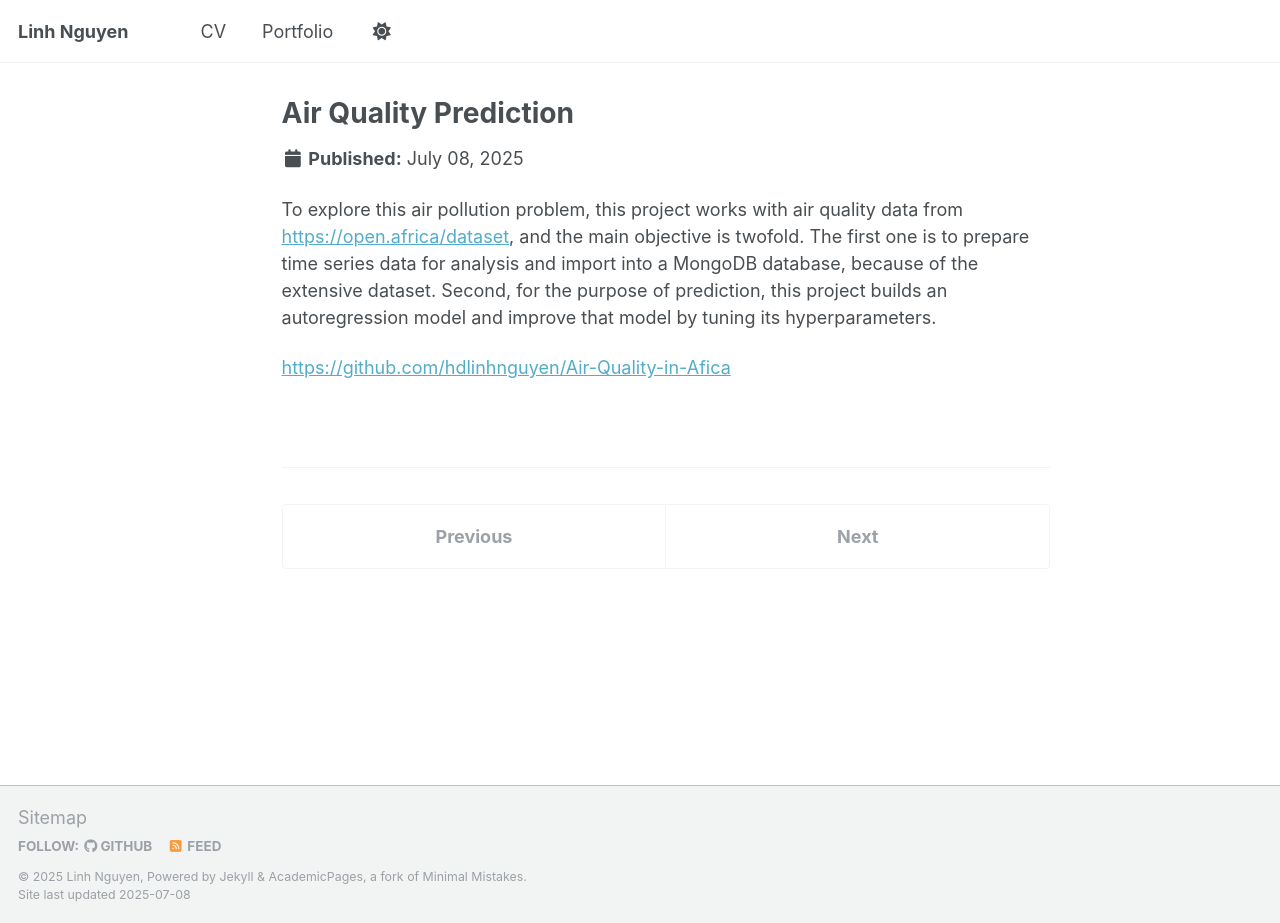
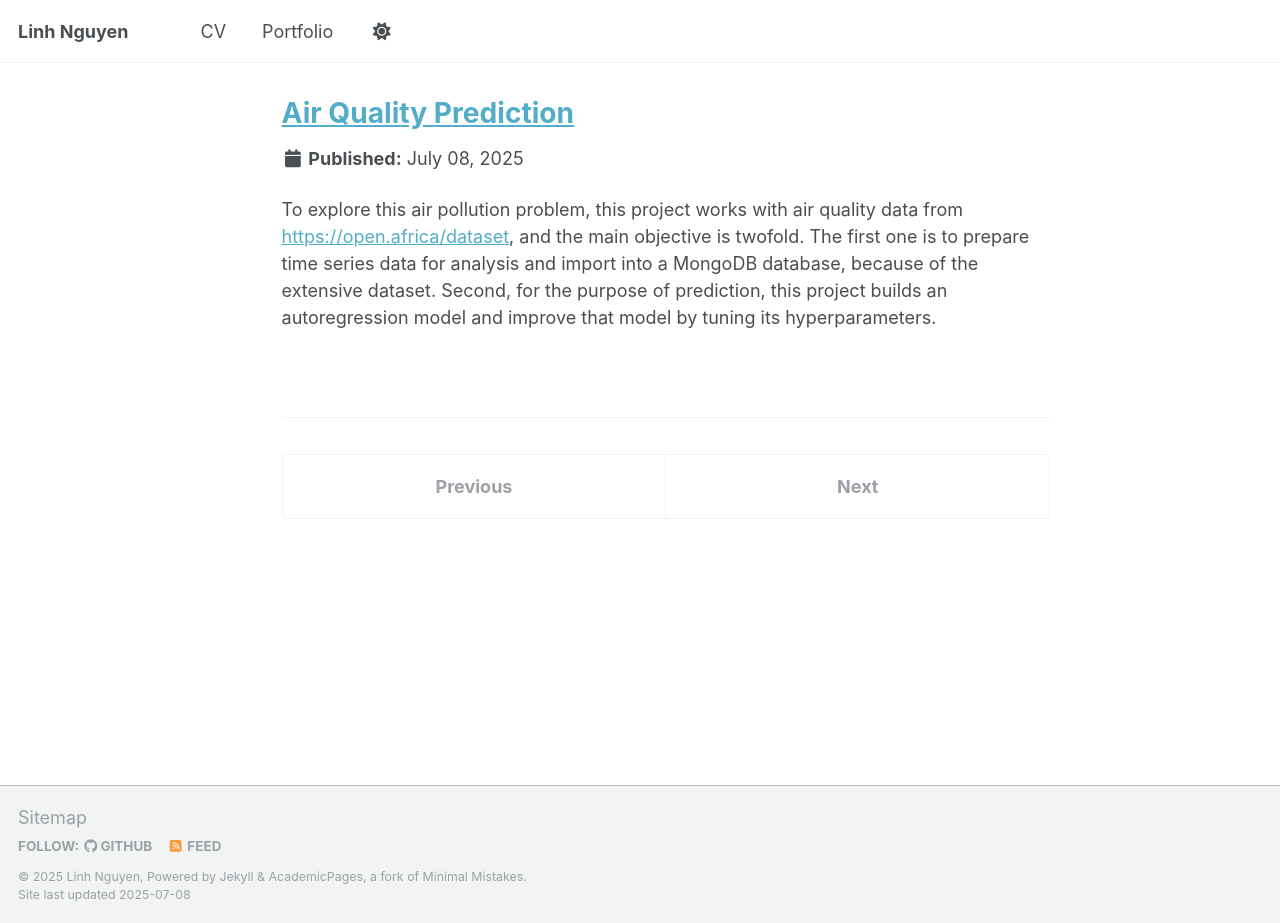
Before and after one commit to hdlinhnguyen/hdlinhnguyen.github.io, a Jekyll site: the page built from _portfolio/project_1.md, in a window 1280 px wide and 923 px high. Built offline with Jekyll 4.4.1, drawn with Linux system fonts in a browser that asks for light colours; a script that is not in the unit is left out.

Commit message:
Update project_1.md

```diff
--- a/_portfolio/project_1.md
+++ b/_portfolio/project_1.md
@@ -1,9 +1,7 @@
 ---
-title: "Air Quality Prediction"
+title: "[Air Quality Prediction](https://github.com/hdlinhnguyen/Air-Quality-in-Afica)"
 
 collection: portfolio
 ---
 
 To explore this air pollution problem, this project works with air quality data from [https://open.africa/dataset](openAfrica), and the main objective is twofold. The first one is to prepare time series data for analysis and import into a MongoDB database, because of the extensive dataset. Second, for the purpose of prediction, this project builds an autoregression model and improve that model by tuning its hyperparameters.
-
-[https://github.com/hdlinhnguyen/Air-Quality-in-Afica](Read more in this Github link)
```
